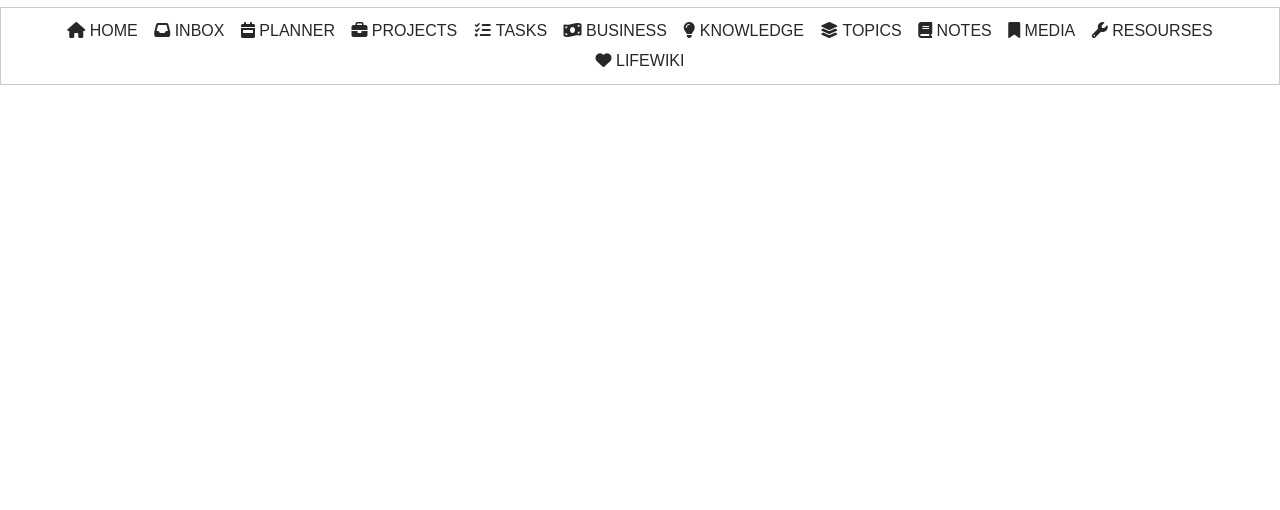
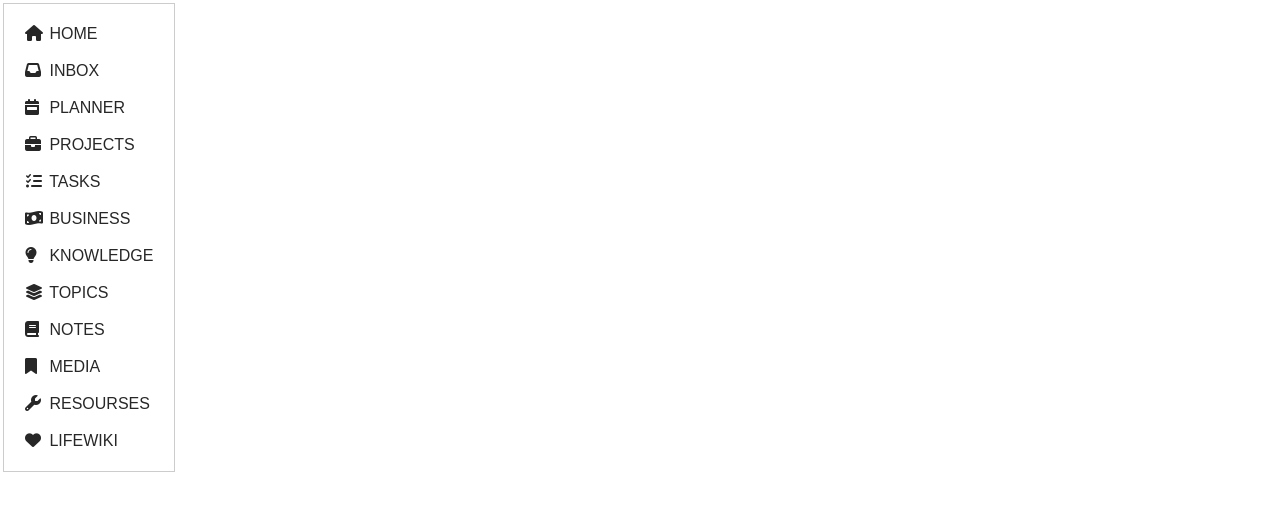
Before and after one commit to MagnificentNotionWorks/navigation_vertical, a plain HTML site: page index.html in a window 1280 px wide. Drawn offline with Linux system fonts and the light colour scheme.

Commit message:
Update index.html

```diff
--- a/index.html
+++ b/index.html
@@ -78,7 +78,7 @@
 
 	<script>
 
-		let direction = "horizontal";
+		let direction = "vertical";
 		if (direction === "vertical") {
 			document.head.insertAdjacentHTML("beforeend", `<style>.navMenu a {display: block; text-align:left; margin:7px} i{width:15px; margin-right:5px} .navMenu{margin:3px}</style>`)
 		}
```
